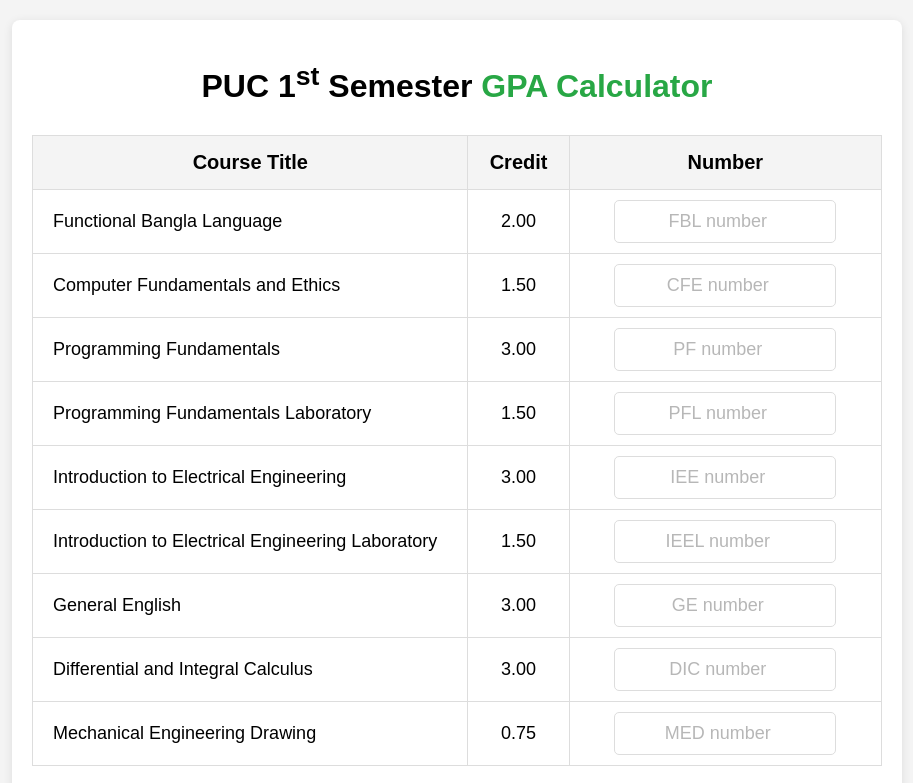
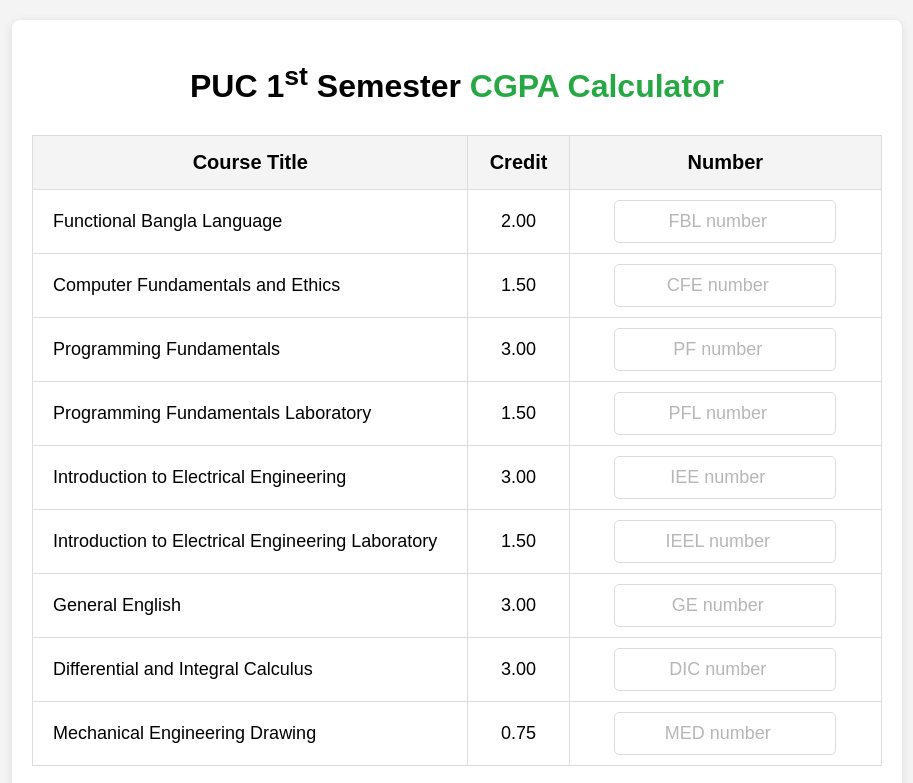
Before and after one commit to rudra-404/JavaScript_Projects, a plain HTML site: page GPA First Semester/index.html in a window 1280 px wide. Shown: the top 783 px of the page, without its empty margins (183-1096 px from the left). Drawn offline with Linux system fonts and the light colour scheme.

Commit message:
First Semester CGPA Calculator

```diff
--- a/GPA First Semester/index.html
+++ b/GPA First Semester/index.html
@@ -9,7 +9,7 @@
 </head>
 <body>
     <div class="container">
-        <h1 class="heading">PUC 1<sup>st</sup> Semester <span>GPA Calculator</span></h1>
+        <h1 class="heading">PUC 1<sup>st</sup> Semester <span>CGPA Calculator</span></h1>
         <table class="course-table">
             <thead>
                 <tr>
```
